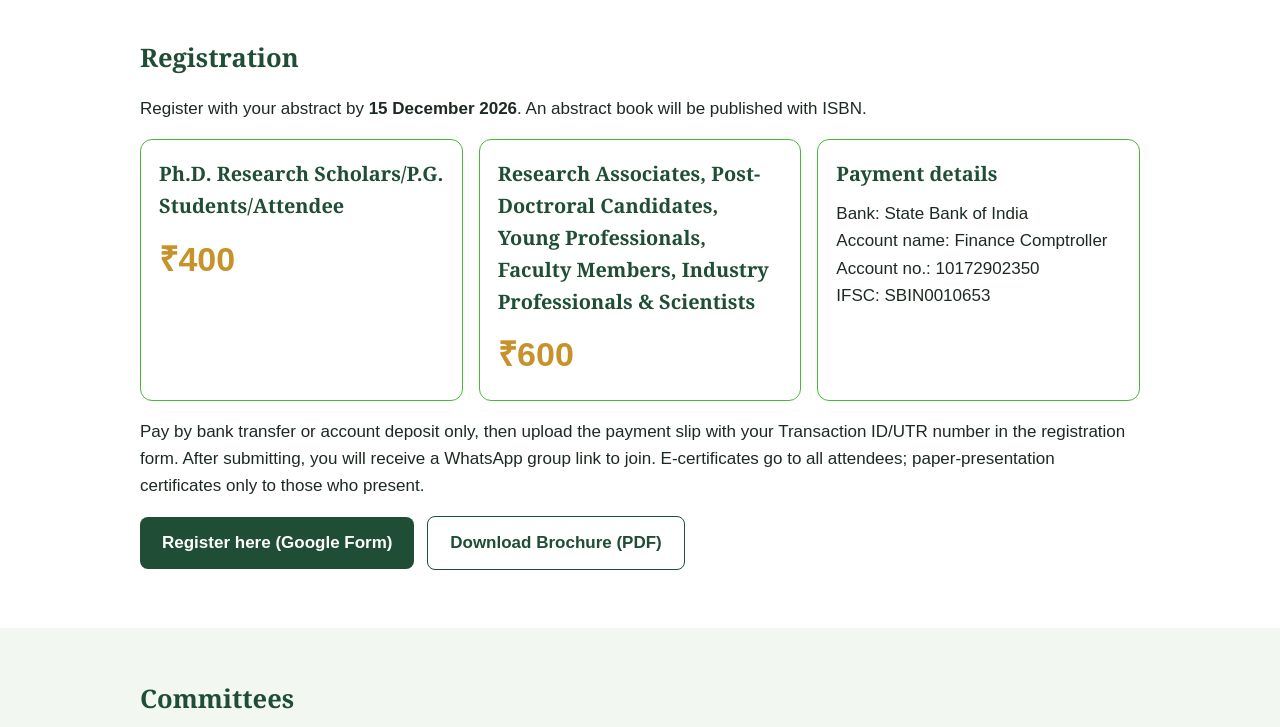
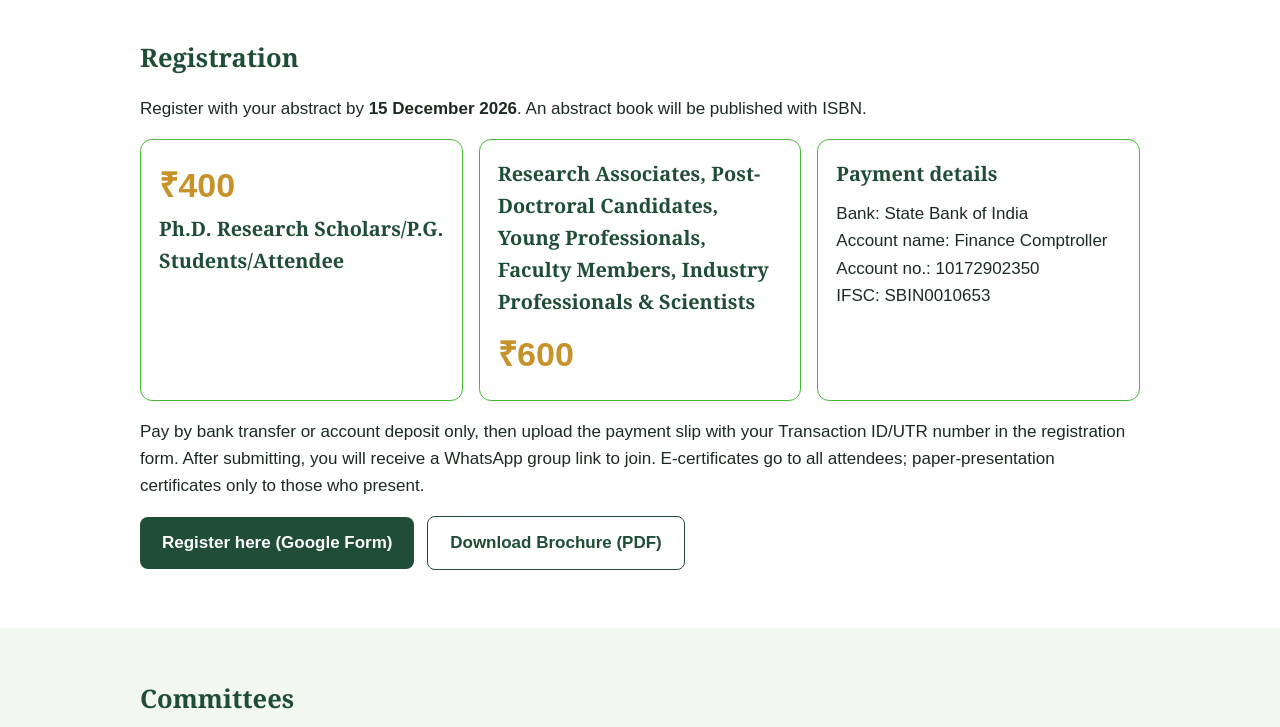
Before and after one commit to adityamanalien/nationalmathsconf, a plain HTML site: page index.html in a window 1280 px wide. Shown: the part 2120-2847 px from the top of the page. Drawn offline with Linux system fonts and the light colour scheme.

Commit message:
Update index.html

```diff
--- a/index.html
+++ b/index.html
@@ -137,7 +137,7 @@ html { scroll-behavior:smooth; }
     <p>Register with your abstract by <b>15 December 2026</b>. An abstract book will be published with ISBN.</p>
 
     <div class="cards">
-      <div class="card"><h3>Ph.D. Research Scholars/P.G. Students/Attendee</h3><div class="fee">₹400</div></div>
+      <div class="card"><div class="fee">₹400</div><h3>Ph.D. Research Scholars/P.G. Students/Attendee</h3></div>
       <div class="card"><h3>Research Associates, Post-Doctroral Candidates, Young Professionals, Faculty Members, Industry Professionals &amp; Scientists</h3><div class="fee">₹600</div></div>
       <div class="card">
         <h3>Payment details</h3>
```
